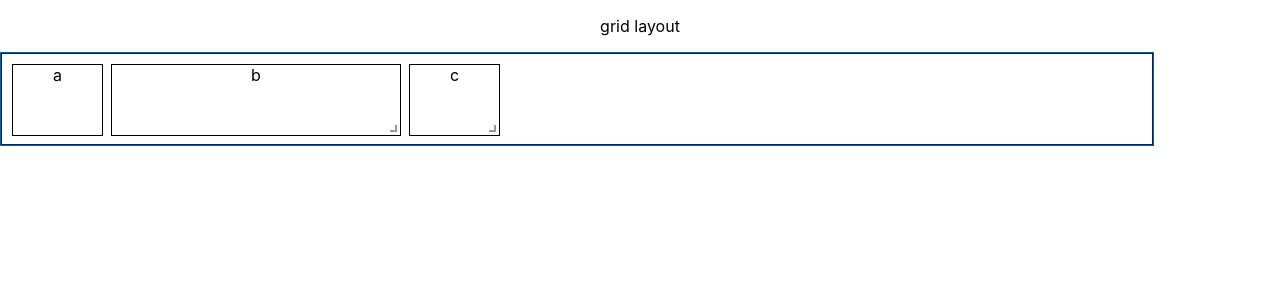
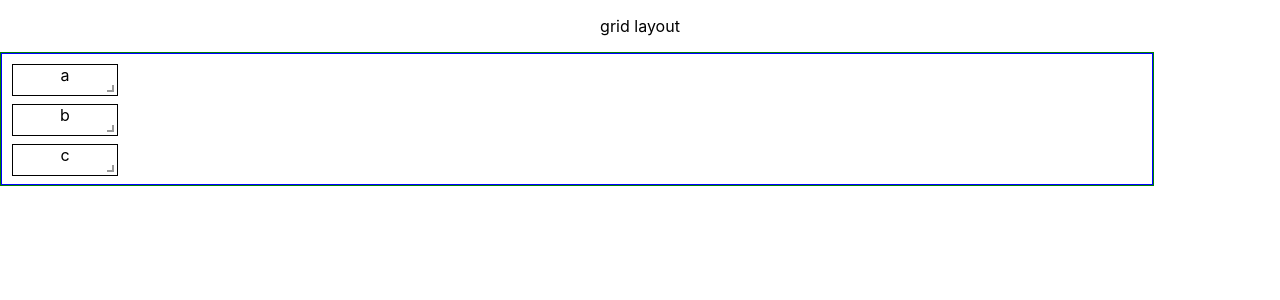
Before and after one commit to cao5zy/react_experiments, a React (Create React App) app in the folder hello-world/: page / in a window 1280 px wide. Shown: the top 300 px of the page. Built offline with nearby package versions, Linux system fonts and the light colour scheme.

Commit message:
添加react-grid-layout
Signed-off-by: alan_cao-admin <cao5zy@163.com>

```diff
--- a/hello-world/src/App.js
+++ b/hello-world/src/App.js
@@ -6,9 +6,10 @@ import EditBoxWithObjBinding from './EditBoxWithObjBinding';
 import * as _ from 'underscore';
 import logo from './logo.svg';
 import './App.css';
-import GridLayout from 'react-grid-layout';
+import { Responsive, WidthProvider } from 'react-grid-layout';
 import "./styles.css";
 
+const ResponsiveGridLayout = WidthProvider(Responsive);
 
 
 class MyFirstGrid extends React.Component {
@@ -20,11 +21,13 @@ class MyFirstGrid extends React.Component {
       {i: 'c', x: 4, y: 0, w: 1, h: 2}
     ];
     return (
-      <GridLayout className="layout" layout={layout} cols={12} rowHeight={30} width={1200}>
+        <ResponsiveGridLayout className="layout" layout={layout}
+      cols={{lg:12,md:10,sm:6,xs:4,xxs:2}}
+      rowHeight={30}>
         <div key="a" className="item">a</div>
         <div key="b" className="item">b</div>
         <div key="c" className="item">c</div>
-      </GridLayout>
+      </ResponsiveGridLayout>
     )
   }
 }
```
